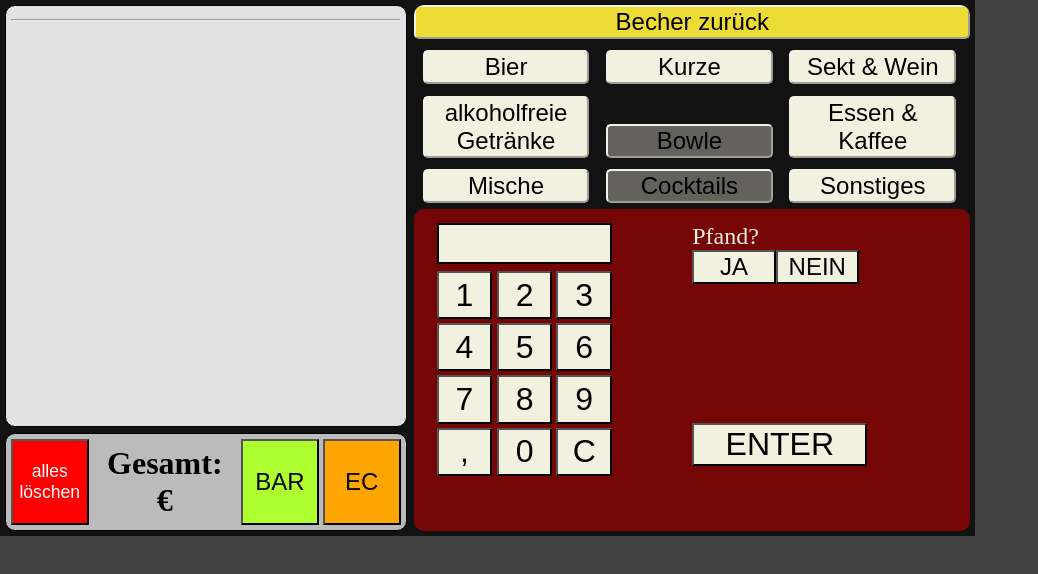
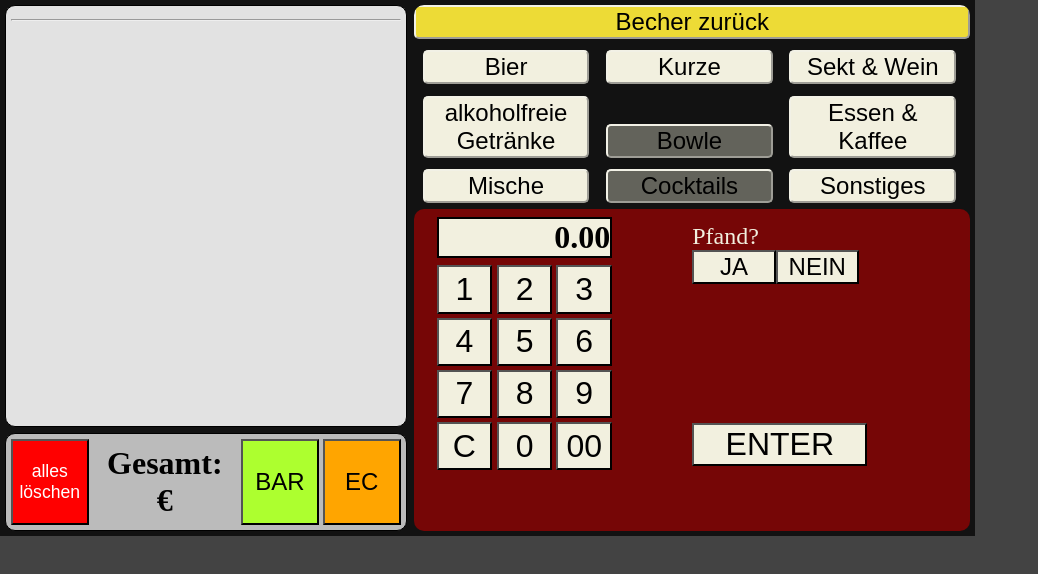
Before and after one commit to Hilde19/scc1980, an Angular app: page /start_annahme/sonstiges in a window 1280 px wide. Shown: the top 574 px of the page, without its empty margins (0-1038 px from the left). Built offline with nearby package versions, Linux system fonts and the light colour scheme.

Commit message:
anpassungen betrageingabe

```diff
--- a/src/app/auswahl/auswahl.component.html
+++ b/src/app/auswahl/auswahl.component.html
@@ -20,4 +20,4 @@
 <!-- <button class="getraenkauswahl" [routerLink]="['cocktails']">Cocktails</button> -->
 <button class="nichtaktiv">Cocktails</button>
 
-<button class="getraenkauswahl" [routerLink]="['sonstiges']">Sonstiges</button>
+<button class="getraenkauswahl" [routerLink]="['sonstiges']" (click)="bs.betraegezuruecksetzen()">Sonstiges</button>
--- a/src/app/auswahl/sonstiges/sonstiges.component.css
+++ b/src/app/auswahl/sonstiges/sonstiges.component.css
@@ -16,7 +16,7 @@
 .gegeben {
     background-color: rgb(242, 240, 223);
     width:61.8%;
-    margin-top: 5%;
+    margin-top: 3%;
     margin-left:8%;
     margin-bottom:5px;
     text-align:right;
--- a/src/app/auswahl/sonstiges/sonstiges.component.html
+++ b/src/app/auswahl/sonstiges/sonstiges.component.html
@@ -1,20 +1,20 @@
 <div class="aussen">
    <div class="linke_spalte">
         <div class="gegeben">
-                <b>{{ bs.zahl}}</b><br>
+                <b>{{ bs.zahlausgabe}}</b><br>
             </div>
-            <button class="lirand" (click)="bs.addZahl('1')">1</button>
-            <button class="eingabe" (click)="bs.addZahl('2')">2</button>
-            <button class="eingabe" (click)="bs.addZahl('3')">3</button> <br>
-            <button class="lirand" (click)="bs.addZahl('4')">4</button>
-            <button class="eingabe" (click)="bs.addZahl('5')">5</button>
-            <button class="eingabe" (click)="bs.addZahl('6')">6</button> <br>
-            <button class="lirand" (click)="bs.addZahl('7')">7</button>
-            <button class="eingabe" (click)="bs.addZahl('8')">8</button>
-            <button class="eingabe" (click)="bs.addZahl('9')">9</button> <br>
-            <button class="lirand" (click)="bs.addZahl('.')">,</button>
-            <button class="eingabe" (click)="bs.addZahl('0')">0</button>
-            <button class="eingabe" (click)="bs.loeZahl()"> C </button> <br>
+            <button class="lirand" (click)="bs.addZahl('1','sonstiges')">1</button>
+            <button class="eingabe" (click)="bs.addZahl('2','sonstiges')">2</button>
+            <button class="eingabe" (click)="bs.addZahl('3','sonstiges')">3</button> <br>
+            <button class="lirand" (click)="bs.addZahl('4','sonstiges')">4</button>
+            <button class="eingabe" (click)="bs.addZahl('5','sonstiges')">5</button>
+            <button class="eingabe" (click)="bs.addZahl('6','sonstiges')">6</button> <br>
+            <button class="lirand" (click)="bs.addZahl('7','sonstiges')">7</button>
+            <button class="eingabe" (click)="bs.addZahl('8','sonstiges')">8</button>
+            <button class="eingabe" (click)="bs.addZahl('9','sonstiges')">9</button> <br>
+            <button class="lirand" (click)="bs.loeZahl()"> C </button>
+            <button class="eingabe" (click)="bs.addZahl('0','sonstiges')">0</button>
+            <button class="eingabe" (click)="bs.addZahl('00','sonstiges')"> 00 </button> <br>
             <!-- &#8592; -->
 
             </div>
--- a/src/app/bestellung.service.ts
+++ b/src/app/bestellung.service.ts
@@ -31,6 +31,7 @@ export class BestellungService {
 
   zahl = '';
   zahlnum = 0;
+  zahlausgabe = '0.00';
 
   expenses: Expense[] = [];
   expense: Expense = new Expense();
@@ -148,7 +149,7 @@ export class BestellungService {
     this.anz_plus_pfand = 0;
     this.min_pf = 0;
     this.pl_pf = 0;
-    this.zahl = '';
+    this.betraegezuruecksetzen();
     this.preis_sonst = '0';
     this.pfand_antwort = '';
     this.pfandchipschrift = '';
@@ -236,7 +237,7 @@ export class BestellungService {
     this.anz_minus_pfand = this.anz_minus_pfand + 1;
 
     // fuer barzahl: betragfeld zurücksetzen
-    this.zahl = '';
+    this.betraegezuruecksetzen();
   }
 
   pfanddazu(){
@@ -248,7 +249,7 @@ export class BestellungService {
     this.summe = parseFloat((this.summe*1 + 2*1).toPrecision(6));
     this.gesamtsumme = this.summe.toFixed(2);
     // fuer barzahl: betragfeld zurücksetzen
-    this.zahl = '';
+    this.betraegezuruecksetzen();
   }
 
   pfandabzug_minus(){
@@ -260,7 +261,7 @@ export class BestellungService {
 
     this.anz_minus_pfand = this.anz_minus_pfand - 1;
     // fuer barzahl: betragfeld zurücksetzen
-    this.zahl = '';
+    this.betraegezuruecksetzen();
   }
 
   pfanddazu_minus(){
@@ -272,22 +273,45 @@ export class BestellungService {
     this.summe = parseFloat((this.summe*1 - 2*1).toPrecision(6));
     this.gesamtsumme = this.summe.toFixed(2);
     // fuer barzahl: betragfeld zurücksetzen
-    this.zahl = '';
+    this.betraegezuruecksetzen();
   }
 
 
   loeZahl(){
 
-    this.zahl = this.zahl.slice (0 , this.zahl.length - 1);
+    this.betraegezuruecksetzen();
 
   }
-  addZahl(za:string){
-    if(this.zahl == '0' && za == '0'){
-      this.zahl = this.zahl;
-    }else if (za == '.' && this.zahl.includes('.')){
-      this.zahl = this.zahl;
-    }else   {
-     this.zahl = this.zahl + za;
+
+  addZahl(za:string, comp:string){
+    // if(this.zahl == '0' && za == '0'){
+    //   this.zahl = this.zahl;
+    // }else if (za == '.' && this.zahl.includes('.')){
+    //   this.zahl = this.zahl;
+    // } else if (comp == 'sonstiges' && this.zahl.length == 1 && za != '.'){
+    //     this.zahl = this.zahl;
+    // }else {
+    //  this.zahl = this.zahl + za;
+    // }
+    if (this.zahl.length == 3 && comp == 'sonstiges'){
+      this.zahl = this.zahl
+    } else if(this.zahl.length == 2 && comp == 'sonstiges' && za == '00'){
+      this.zahl = this.zahl
+    } else if(this.zahl.length == 5){
+      this.zahl = this.zahl
+    } else if(this.zahl.length == 4 && za == '00'){
+      this.zahl = this.zahl
+    } else {
+      this.zahl = this.zahl + za
+    }
+
+    this.zahlnum = parseFloat(this.zahl);
+    this.zahlnum = parseFloat((this.zahlnum/100).toPrecision(6));
+    if(this.zahlnum != 0){
+    this.zahlausgabe = this.zahlnum.toFixed(2);
+    } else {
+      this.zahlausgabe = '0.00';
+      this.zahl = '';
     }
   }
   // Funktionen für SonstigesComponent
@@ -306,7 +330,7 @@ export class BestellungService {
   }
 
   getraenkio() {
-    this.preis_sonst = this.zahl
+    this.preis_sonst = this.zahlausgabe;
     this.anzahl_sonst = '1';
 
     if(this.preis_sonst != ''){
@@ -314,17 +338,17 @@ export class BestellungService {
       this.preis_sonst = this.preis_sonst_num.toFixed(2);
     }
 
-    if(this.preis_sonst != '' && this.pfand_kz != '0'){
+    if(this.preis_sonst != '0.00' && this.pfand_kz != '0'){
       this.addGetraenk(this.getraenk_sonst,this.preis_sonst,this.pfand_sonst)
       this.pfand_kz= '0';
       this.preis_sonst = '';
-      this.zahl = '';
+      this.betraegezuruecksetzen();
       this.fehler = '';
       this.fehler2 = '';
       this.pfand_antwort = '';
     } else {
 
-    if (this.preis_sonst == '') {
+    if (this.preis_sonst == '0.00') {
       this.fehler = 'Fehler: Preis eingeben'
 
     }
@@ -339,7 +363,7 @@ export class BestellungService {
 
   uebergeben(zahlart: string){
     this.pfandchipsberechnung();
-
+    this.betraegezuruecksetzen();
     this.x = this.getraenk.length
     const currentDate = new Date()
     const timestamp = currentDate. getTime()
@@ -412,6 +436,12 @@ export class BestellungService {
 
   }
 
+  betraegezuruecksetzen(){
+    this.zahl = '';
+    this.zahlnum = 0;
+    this.zahlausgabe = '0.00';
+  }
+
 
 
 }
--- a/src/app/summe/barzahl/barzahl.component.css
+++ b/src/app/summe/barzahl/barzahl.component.css
@@ -16,7 +16,7 @@
 .gegeben {
     background-color: rgb(242, 240, 223);
     width:61.8%;
-    margin-top: 2%;
+    margin-top: 3%;
     margin-left:8%;
     margin-bottom:5px;
     text-align:right;
--- a/src/app/summe/barzahl/barzahl.component.html
+++ b/src/app/summe/barzahl/barzahl.component.html
@@ -1,21 +1,21 @@
 <div class="aussen">
     <div class="linke_spalte">
         <div class="gegeben">
-            <b>{{ bs.zahl}}</b><br>
+            <b>{{ bs.zahlausgabe}}</b><br>
         </div>
-        <button class="eingabe" class="lirand" (click)="bs.addZahl('1')">1</button>
-        <button class="eingabe" (click)="bs.addZahl('2')">2</button>
-        <button class="eingabe" (click)="bs.addZahl('3')">3</button> <br>
-        <button class="eingabe" class="lirand" (click)="bs.addZahl('4')">4</button>
-        <button class="eingabe" (click)="bs.addZahl('5')">5</button>
-        <button class="eingabe" (click)="bs.addZahl('6')">6</button> <br>
-        <button class="eingabe" class="lirand" (click)="bs.addZahl('7')">7</button>
-        <button class="eingabe" (click)="bs.addZahl('8')">8</button>
-        <button class="eingabe" (click)="bs.addZahl('9')">9</button> <br>
-        <button class="eingabe" class="lirand" (click)="bs.addZahl('.')">,</button>
-        <button class="eingabe" (click)="bs.addZahl('0')">0</button>
+        <button class="eingabe" class="lirand" (click)="bs.addZahl('1','barzahl')">1</button>
+        <button class="eingabe" (click)="bs.addZahl('2','barzahl')">2</button>
+        <button class="eingabe" (click)="bs.addZahl('3','barzahl')">3</button> <br>
+        <button class="eingabe" class="lirand" (click)="bs.addZahl('4','barzahl')">4</button>
+        <button class="eingabe" (click)="bs.addZahl('5','barzahl')">5</button>
+        <button class="eingabe" (click)="bs.addZahl('6','barzahl')">6</button> <br>
+        <button class="eingabe" class="lirand" (click)="bs.addZahl('7','barzahl')">7</button>
+        <button class="eingabe" (click)="bs.addZahl('8','barzahl')">8</button>
+        <button class="eingabe" (click)="bs.addZahl('9','barzahl')">9</button> <br>
+        <button class="eingabe" class="lirand" (click)="bs.loeZahl()">C</button>
+        <button class="eingabe" (click)="bs.addZahl('0','barzahl')">0</button>
 
-        <button class="eingabe" (click)="bs.loeZahl()"> C </button> <br>
+        <button class="eingabe" (click)="bs.addZahl('00','barzahl')"> 00 </button> <br>
         <button class="eingabe" class="enter" (click)="rueckgeld()">ENTER</button>
         <p></p>
     </div>
--- a/src/app/summe/barzahl/barzahl.component.ts
+++ b/src/app/summe/barzahl/barzahl.component.ts
@@ -40,7 +40,7 @@ export class BarzahlComponent implements OnInit {
   // }
 
   rueckgeld(){
-    this.zahlnum = parseFloat(this.bs.zahl)
+    this.zahlnum = parseFloat(this.bs.zahlausgabe)
     this.summe = parseFloat(this.bs.gesamtsumme)
     this.rueck = parseFloat((this.zahlnum*1 - this.summe*1).toPrecision(6))
     if (this.rueck < 0){
```
Also changed, not shown: 4 other files (tests, documents, lock files or other folders).
